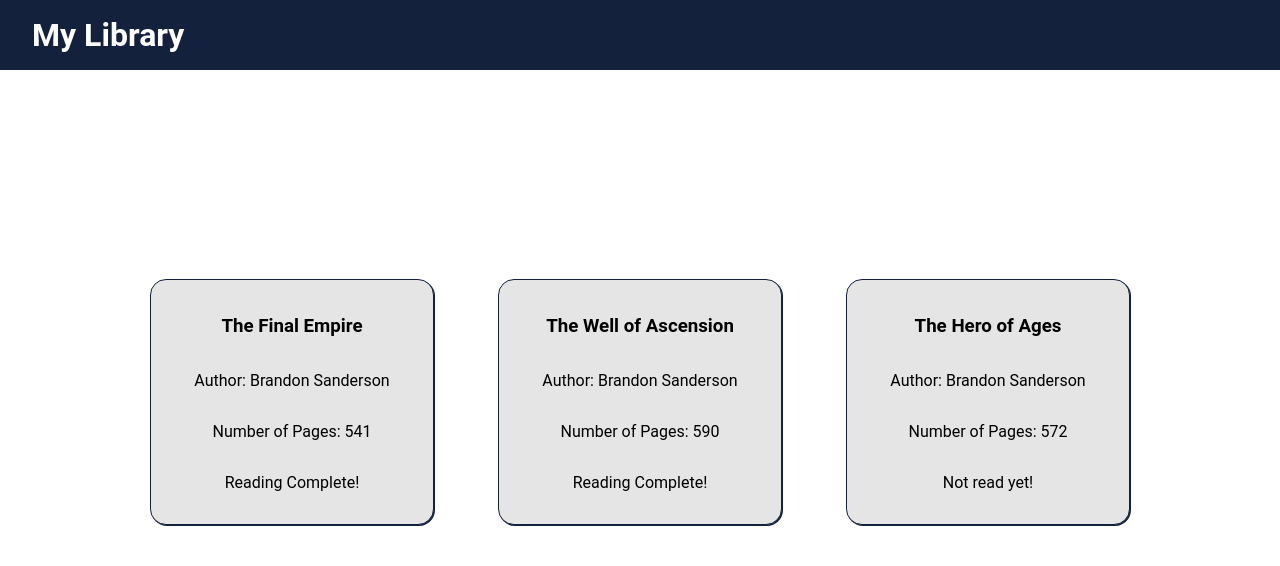
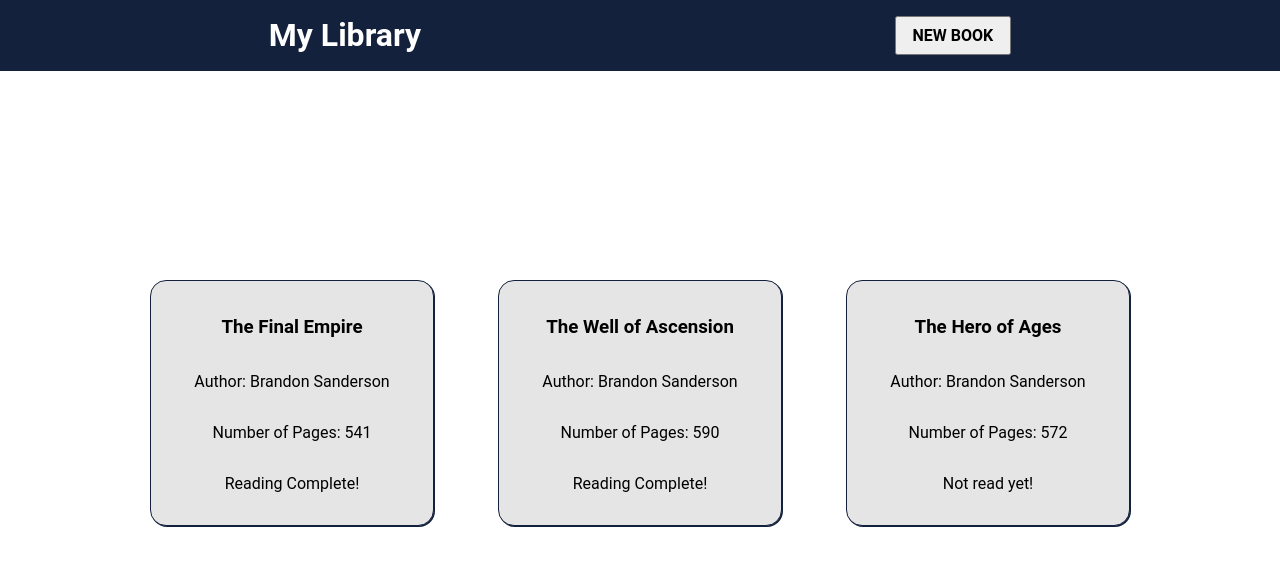
Before and after one commit to gefgu/odin-library, a plain HTML site: page index.html in a window 1280 px wide. Drawn offline with Linux system fonts and the light colour scheme.

Commit message:
Add new book button

```diff
--- a/index.html
+++ b/index.html
@@ -11,6 +11,7 @@
   <body>
     <div class="header">
       <h1>My Library</h1>
+      <button id="new-book">NEW BOOK</button>
     </div>
     <div class="main">
       <div class="container"></div>
--- a/style.css
+++ b/style.css
@@ -11,10 +11,18 @@ body {
   background-color: #14213d;
   color: #ffffff;
   margin-bottom: 32px;
+  display: flex;
+  justify-content: space-around;
+}
+
+#new-book {
+  padding: 8px 16px;
+  font-size: 16px;
+  font-weight: 700;
 }
 
 .header * {
-    margin: 0;
+  margin: 0;
 }
 
 .main {
```
